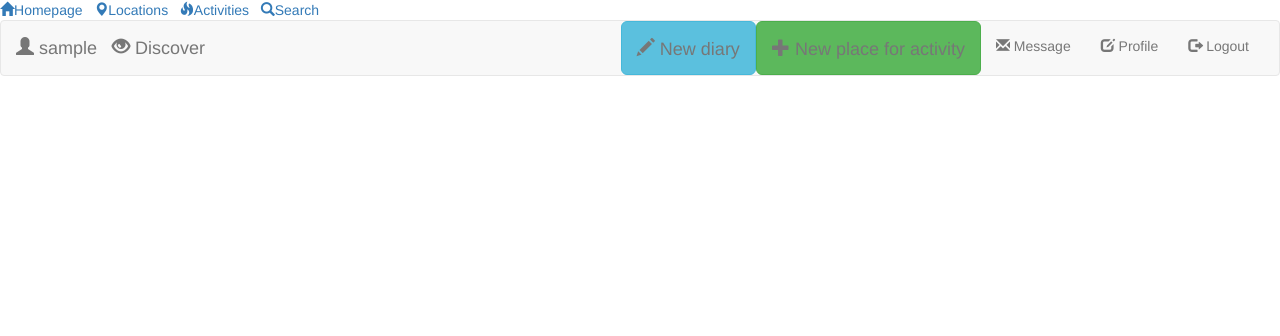
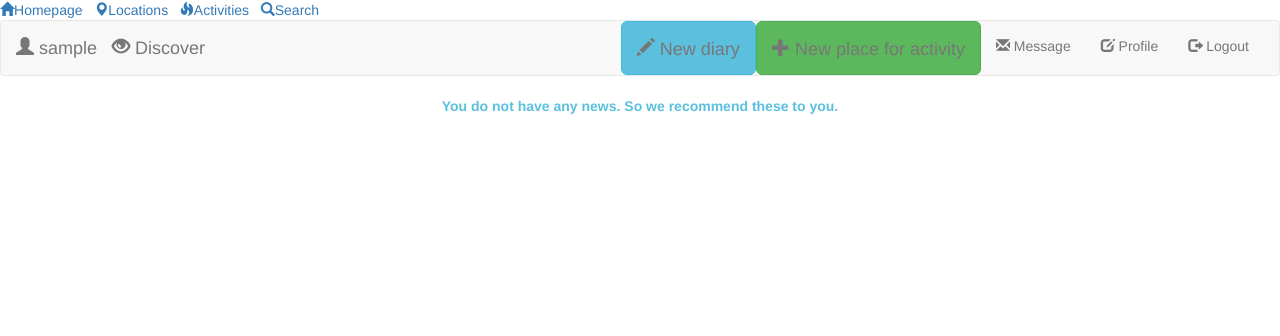
Before and after one commit to Lingcod/dbproject, a PHP site: page /news.php in a window 1280 px wide. Shown: the top 336 px of the page. Run offline with PHP 8.4, Linux system fonts and the light colour scheme; the visitor is signed in with stand-in values (Sample User, id 1); data that the repository does not hold is empty; some libraries are stand-ins or nearby versions.

Commit message:
recommend news for new user

```diff
--- a/logout.php
+++ b/logout.php
@@ -1,5 +1,8 @@
 <?php
     session_start();
+    require_once 'utils.php';
+    $userid=$_SESSION['userid'];
+    $con->query("update user set lastaccess=NOW() where userid=$userid");
     session_destroy();
     header('Location: index');
 ?>
--- a/news.php
+++ b/news.php
@@ -31,14 +31,18 @@
     $divided=false;
     $result = mysqli_query($con,"select * from news natural join user where privacy<=getrelation(userid,$userid) and getrelation(userid,$userid) between 1 and 2 order by posttime desc ");
 
+    if($result){
+	if($result->num_rows==0){
+	    $result = $con->query("select * from news natural join user where privacy=0");
+	    echo '<div  class="container"><div style="color: #5bc0de; text-align: center; font-weight: bold" >You do not have any news. So we recommend these to you.</div></div><br>';
+	}
 
-    if($result){
 	while($row=$result->fetch_assoc()){
 		if($row['tablename']=='diary') $tablename='diary';
 		else if($row['tablename']=='actloc') $tablename='actloc';
 
 		if($row['posttime']<=$lastaccess && $divided==false ){
-		    echo '<div  class="container"><div style="color: #5bc0de; text-align: center; font-weight: bold" >Above is news before last time you login</div></div><br>';
+		    echo '<div  class="container"><div style="color: #5bc0de; text-align: center; font-weight: bold" >Above is what happended after last time you came</div></div><br>';
 
 		    $divided=true;
 		}
```
